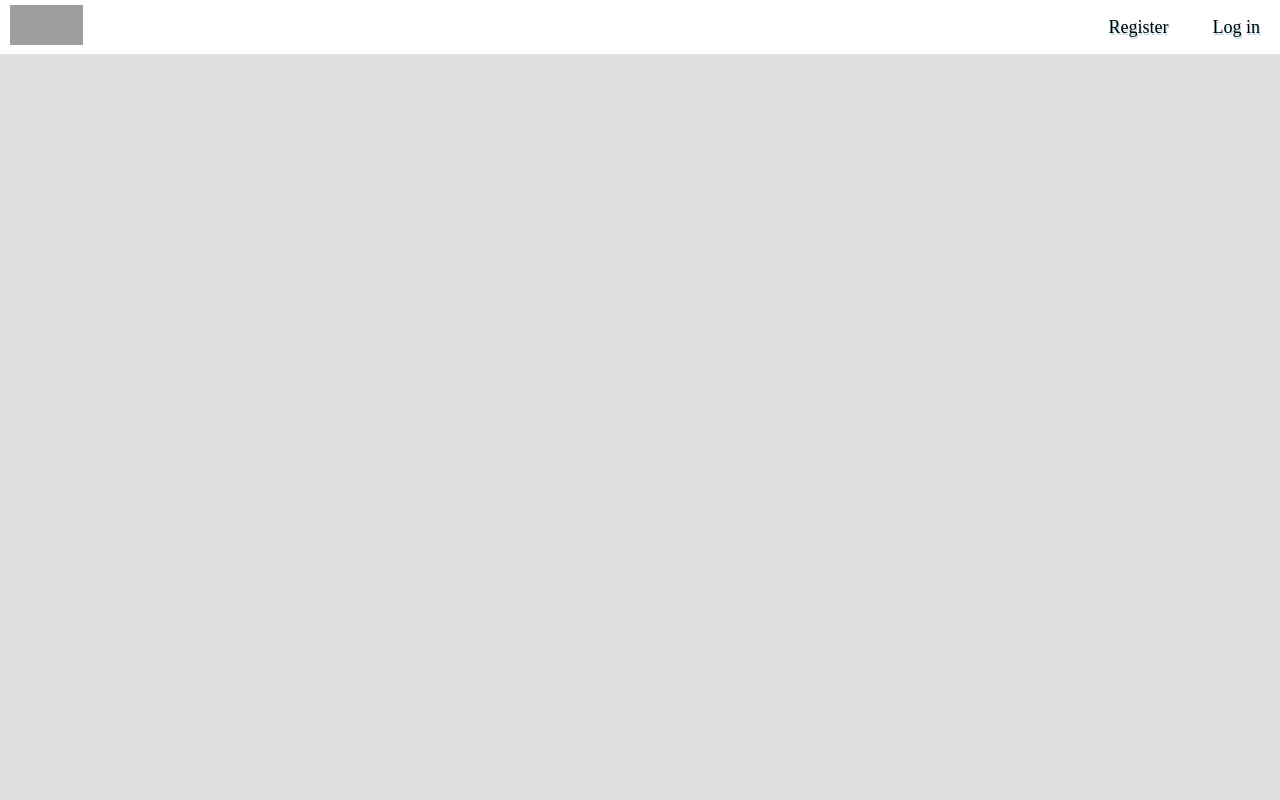
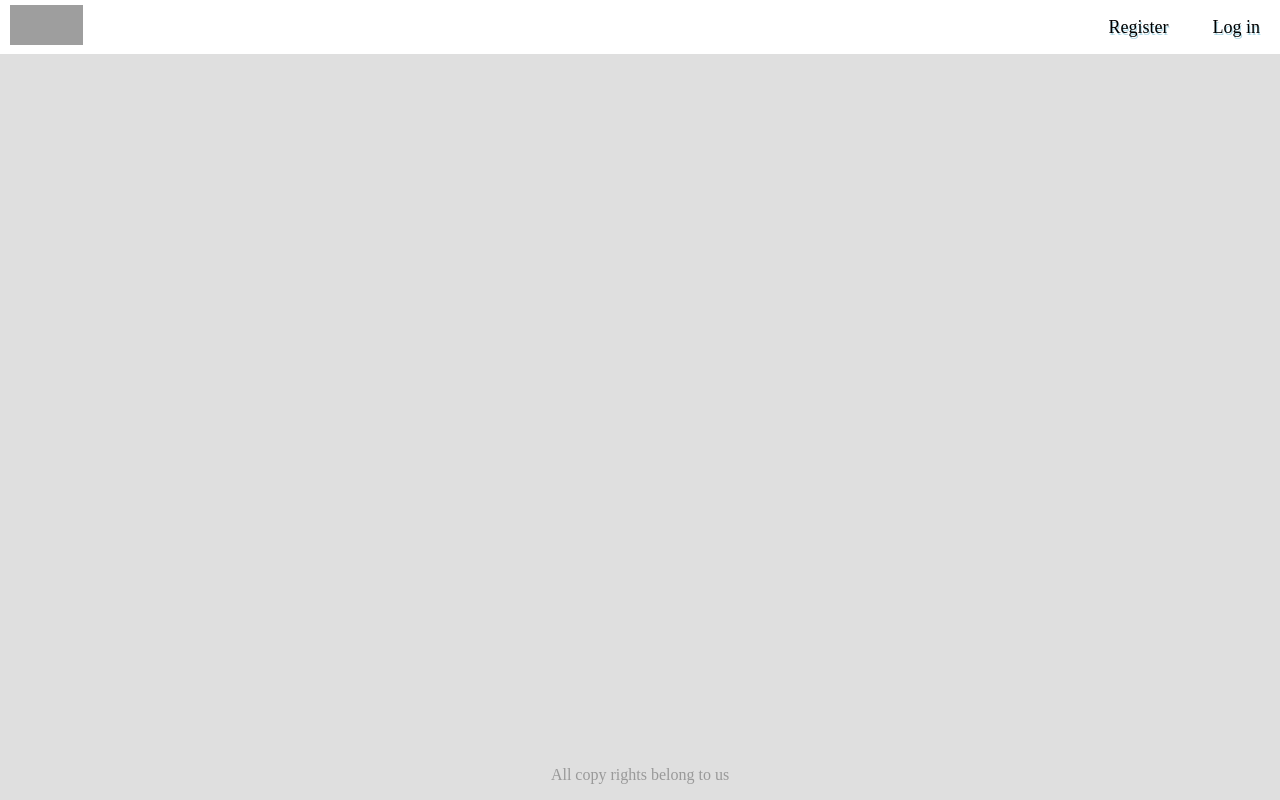
Before and after one commit to Maantvis/Cao_praktika, a website: page public/login/login.html in a window 1280 px wide. Drawn offline with nearby package versions, Linux system fonts and the light colour scheme; grey boxes are pictures that could not be loaded.

Commit message:
footer done

```diff
--- a/public/login/login.html
+++ b/public/login/login.html
@@ -27,5 +27,9 @@
         <a href="login.html">Log in</a>
       </nav>
     </header>
+    <section class="loginForm"></section>
+    <footer class="footer">
+      <p>All copy rights belong to us</p>
+    </footer>
   </body>
 </html>
--- a/public/login/login.scss
+++ b/public/login/login.scss
@@ -1,6 +1,9 @@
 /* header section */
 body {
   background-color: rgb(223, 223, 223);
+  height: 100vh;
+  display: flex;
+  flex-direction: column;
 }
 
 .header {
@@ -30,3 +33,9 @@ body {
     transform: scale(1.5);
   }
 }
+
+.footer {
+  margin-top: auto;
+  text-align: center;
+  color: #999;
+}
```
Also changed, not shown: public/login/login.css, 1 other file.
